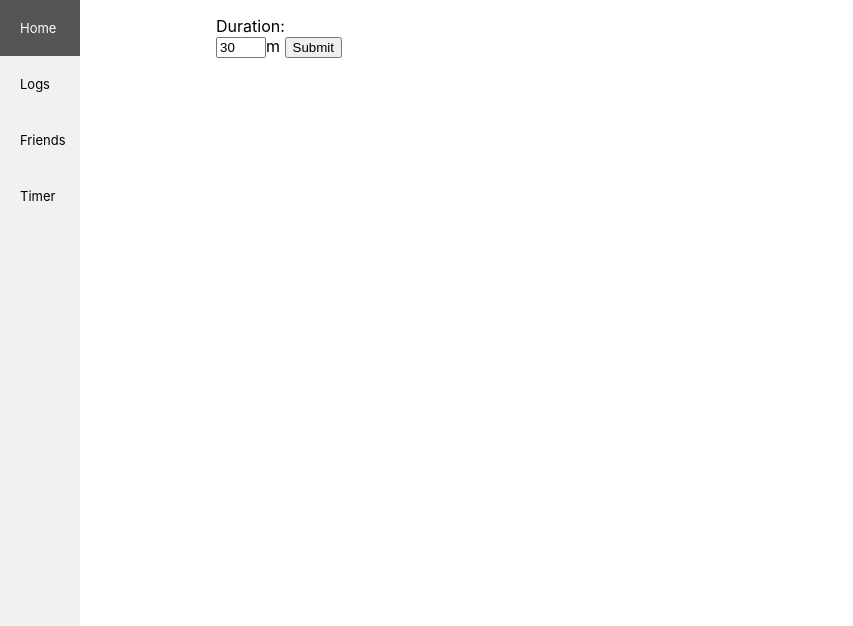
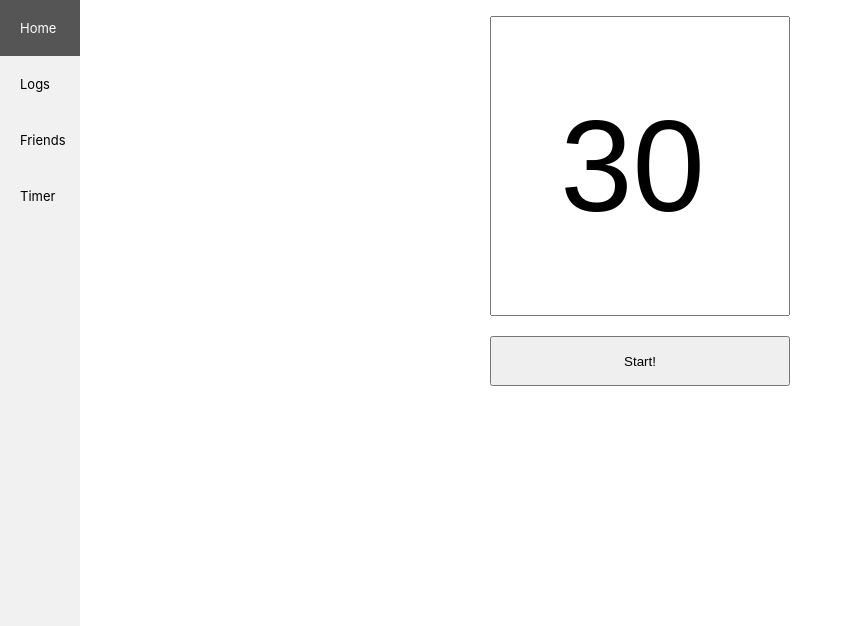
Before and after one commit to kym2006/accord, a Flask app: page / in a window 1280 px wide. Shown: the top 626 px of the page, without its empty margins (0-853 px from the left). Run offline with Flask 2, Linux system fonts and the light colour scheme; data that the repository does not hold is empty; some libraries are stand-ins or nearby versions.

Commit message:
timer improvements

```diff
--- a/main.py
+++ b/main.py
@@ -10,13 +10,18 @@ timeleft = -1
 def root():
     return render_template("index.html")
 
+@app.route('/done')
+def done():
+    return render_template('index.html', done=1)
+
 @app.route('/time_feed')
 def time_feed():
     global timeleft
     timeleft = timeleft - 1
+    if timeleft <= -1:
+        timeleft = 0
     def generate():
-        if timeleft < 0:
-            return ''
+        global timeleft
 
         return str(timeleft)  # return also will work
     return Response(generate(), mimetype='text')
--- /dev/null
+++ b/requirements.txt
@@ -0,0 +1,2 @@
+flask
+datetime
--- /dev/null
+++ b/runtime.txt
@@ -0,0 +1 @@
+python-3.8.6
--- a/static/styles.css
+++ b/static/styles.css
@@ -32,7 +32,7 @@ body {
   }
 
   div.content {
-    margin-left: 200px;
+
     padding: 16px;
     height: 100px;
   }
@@ -41,3 +41,55 @@ body {
     text-align: center;
     font-size: 100px;
   }
+
+  #timeinput {
+
+    text-align: center;
+    height:300px;
+    width:300px;
+    font-size:130px;
+  }
+  #startbutton {
+    position: relative;
+    top: 20px;
+    width:300px;
+    height: 50px;
+  }
+
+
+
+  .modal {
+    position: fixed; /* Stay in place */
+    z-index: 1; /* Sit on top */
+    left: 0;
+    top: 0;
+    width: 100%; /* Full width */
+    height: 100%; /* Full height */
+    overflow: auto; /* Enable scroll if needed */
+    background-color: rgb(0,0,0); /* Fallback color */
+    background-color: rgba(0,0,0,0.4); /* Black w/ opacity */
+  }
+
+  /* Modal Content/Box */
+  .modal-content {
+    background-color: #fefefe;
+    margin: 15% auto; /* 15% from the top and centered */
+    padding: 20px;
+    border: 1px solid #888;
+    width: 80%; /* Could be more or less, depending on screen size */
+  }
+
+  /* The Close Button */
+  .close {
+    color: #aaa;
+    float: right;
+    font-size: 28px;
+    font-weight: bold;
+  }
+
+  .close:hover,
+  .close:focus {
+    color: black;
+    text-decoration: none;
+    cursor: pointer;
+  }
--- a/templates/index.html
+++ b/templates/index.html
@@ -1,19 +1,49 @@
 {% extends "template.html" %}
 {% block body %}
 
-<div>
-    <label style="padding-right: 10px;">Duration:</label>
+<div style="align-items: center; text-align: center;">
+    {% if done %}
+    <div id="myModal" class="modal">
+
+        <!-- Modal content -->
+        <div class="modal-content">
+          <span class="close">&times;</span>
+          <p>Some text in the Modal..</p>
+        </div>
+
+      </div>
+    {% endif %}
     <form action="{{ url_for('loadtime') }}" method="POST">
 
-        <input type="number" step="5" style="width:50px" name="settime" value="30">m
-        <input type="submit">
+        <input type="number" step="1" name="settime" value="30" id="timeinput" min="0">
+        <br>
+        <input type="submit" value="Start!" id="startbutton">
     </form>
+
     <script>
+        // Get the modal
+        var modal = document.getElementById("myModal");
 
-        setInterval(() => {
-            fetch("{{ url_for('time_feed') }}")
-            .then(response => {});
-            }, 1000);
+        // Get the button that opens the modal
+        var btn = document.getElementById("myBtn");
+
+        // Get the <span> element that closes the modal
+        var span = document.getElementsByClassName("close")[0];
+
+        // When the user clicks on the button, open the modal
+
+        // When the user clicks on <span> (x), close the modal
+        span.onclick = function() {
+            modal.style.display = "none";
+        }
+
+        // When the user clicks anywhere outside of the modal, close it
+        window.onclick = function(event) {
+            if (event.target == modal) {
+                modal.style.display = "none";
+            }
+        }
+
     </script>
 </div>
 
```
Also changed, not shown: templates/countingdown.html (+10 -2 lines), 1 other file.
